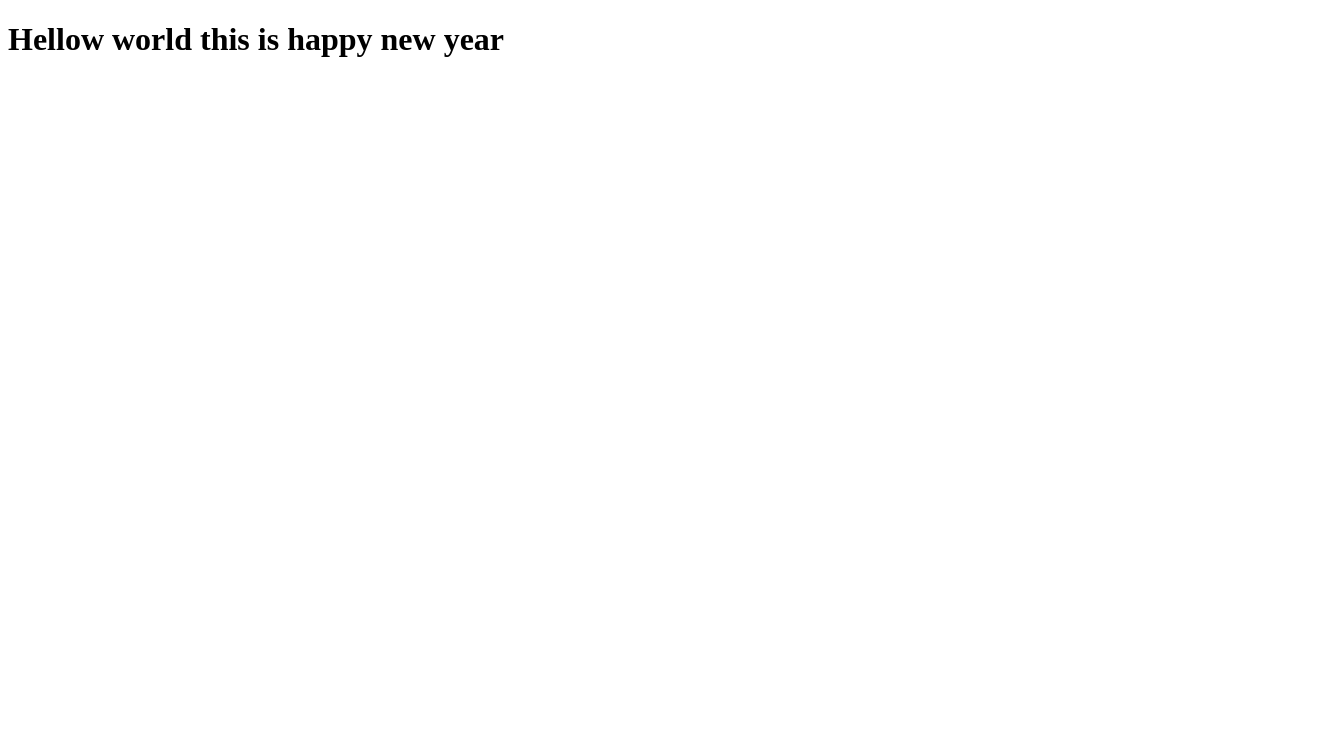
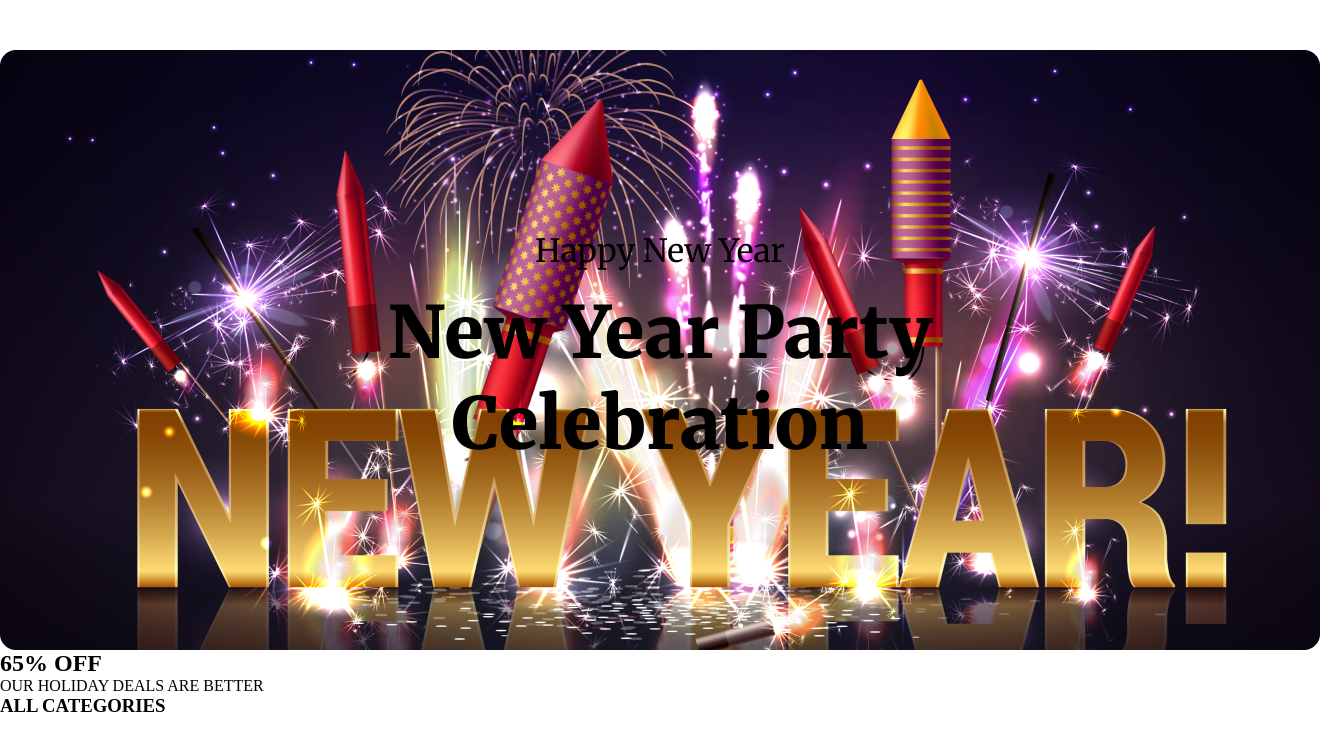
Before and after one commit to Tanvir29122005/Assignment-1.0, a plain HTML site: page index.html in a window 1280 px wide. Shown: the whole page, 1320 px wide, since content can reach past the window. Drawn offline with Linux system fonts and the light colour scheme.

Commit message:
banner section complete

```diff
--- a/index.html
+++ b/index.html
@@ -1,19 +1,37 @@
 <!DOCTYPE html>
 <html lang="en">
+
 <head>
     <meta charset="UTF-8">
     <meta name="viewport" content="width=device-width, initial-scale=1.0">
     <title>HAPPY NEW YEAR</title>
+    <!-- css link -->
+    <link rel="stylesheet" href="styles/style.css">
+    <!-- fonts link -->
+    <link rel="preconnect" href="https://fonts.googleapis.com">
+    <link rel="preconnect" href="https://fonts.gstatic.com" crossorigin>
+    <link href="https://fonts.googleapis.com/css2?family=Inter:opsz,wght@14..32,100..900&family=Merriweather:wght@300;400;700;900&display=swap" rel="stylesheet">
 </head>
+
 <body>
-    <head>
-        <h1>Hellow world this is happy new year</h1>
-    </head>
-    <body>
 
-    </body>
+    <header class="banner">
+        <div class="text-container">
+            <h3 class="text-title">Happy New Year</h3>
+            <h1 class="text-description">New Year Party<br>Celebration</h1>
+        </div>
+    </header>
+
+    <main>
+        <section class="categories">
+            <h1>65% OFF</h1>
+            <p>OUR HOLIDAY DEALS ARE BETTER</p>
+            <h3>ALL CATEGORIES</h3>
+        </section>
+    </main>
     <footer>
 
     </footer>
 </body>
+
 </html>
--- a/styles/style.css
+++ b/styles/style.css
@@ -0,0 +1,39 @@
+* {
+    margin: 0px;
+    padding: 0px;
+}
+/* banner section start */
+.banner {
+    background-image: url('../resources/Banner\ Image.png');
+    width: 1320px;
+    background-repeat: no-repeat;
+    height: 600px;
+    display: flex;
+    justify-content: center;
+    align-items: center;
+    text-align: center;
+    margin-top: 50px;
+    margin-left: auto;
+    margin-right: auto;
+    overflow: hidden;
+}
+
+.text-container {
+    font-family: "Merriweather", serif;
+    padding: 177px 344px;
+}
+
+.text-title {
+    font-size: 32px;
+    font-weight: 400;
+    color: black;
+    margin-bottom: 16px;
+}
+
+.text-description {
+    font-size: 72px;
+    font-weight: 900;
+    color: black;
+}
+
+/* banner section end */
```
